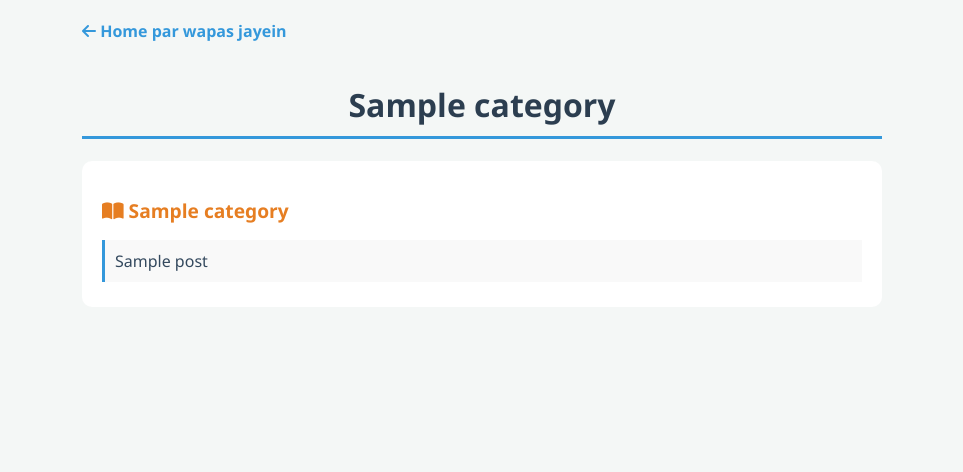
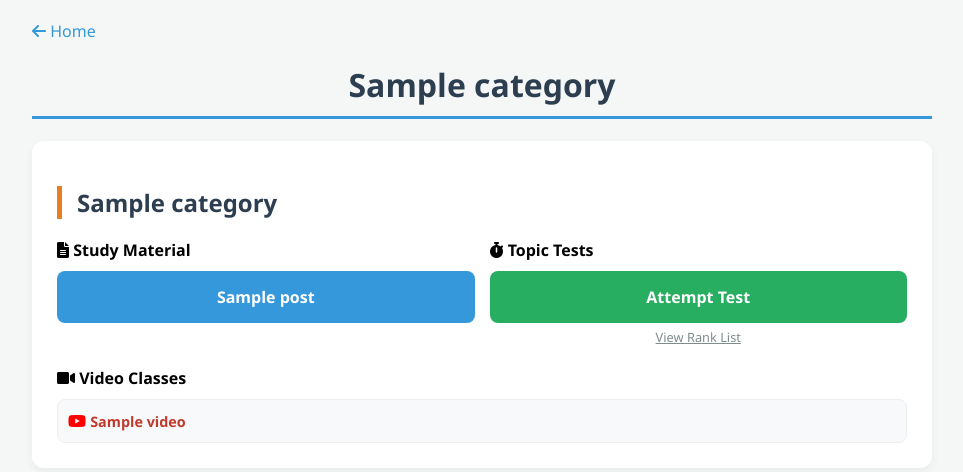
Before and after one commit to cognitoias-droid/UPSC-Web-App, a Flask app: template templates/category_view.html in a window 1280 px wide. Shown: the top 472 px of the page, without its empty margins (158-1121 px from the left). Run offline with Flask 3, Linux system fonts and the light colour scheme; the template is opened without the code that fills it: values that come from a table or form of the project are taken from there, others are empty; tables that the repository leaves empty hold one stand-in row (values such as "Sample post").

Commit message:
Update category_view.html

```diff
--- a/templates/category_view.html
+++ b/templates/category_view.html
@@ -7,28 +7,55 @@
     <link rel="stylesheet" href="https://cdnjs.cloudflare.com/ajax/libs/font-awesome/6.0.0/css/all.min.css">
     <style>
         body { font-family: 'Segoe UI', sans-serif; background: #f4f7f6; margin: 0; padding: 20px; }
-        .container { max-width: 800px; margin: auto; }
+        .container { max-width: 900px; margin: auto; }
         h1 { color: #2c3e50; text-align: center; border-bottom: 3px solid #3498db; padding-bottom: 10px; }
-        .sub-cat-section { background: white; margin: 20px 0; padding: 20px; border-radius: 10px; shadow: 0 2px 5px rgba(0,0,0,0.1); }
-        h2 { color: #e67e22; font-size: 1.2rem; }
-        .post-link { display: block; padding: 10px; color: #34495e; text-decoration: none; border-left: 3px solid #3498db; margin: 5px 0; background: #f9f9f9; transition: 0.3s; }
-        .post-link:hover { background: #3498db; color: white; padding-left: 20px; }
-        .back-btn { display: inline-block; margin-bottom: 20px; color: #3498db; text-decoration: none; font-weight: bold; }
+        .sub-cat-section { background: white; margin: 20px 0; padding: 25px; border-radius: 12px; box-shadow: 0 4px 10px rgba(0,0,0,0.05); }
+        h2 { color: #2c3e50; border-left: 5px solid #e67e22; padding-left: 15px; margin-bottom: 20px; }
+
+        .grid-section { display: grid; grid-template-columns: 1fr 1fr; gap: 15px; margin-top: 15px; }
+        .action-card { padding: 15px; border-radius: 8px; text-decoration: none; color: white; text-align: center; font-weight: bold; transition: 0.3s; }
+        .bg-blue { background: #3498db; } .bg-green { background: #27ae60; } .bg-red { background: #e74c3c; }
+        .action-card:hover { opacity: 0.8; transform: translateY(-3px); }
+
+        .video-box { background: #f8f9fa; padding: 10px; border-radius: 8px; margin-top: 10px; border: 1px solid #eee; }
+        .video-link { color: #c0392b; text-decoration: none; font-size: 0.9rem; font-weight: bold; }
     </style>
 </head>
 <body>
     <div class="container">
-        <a href="/" class="back-btn"><i class="fas fa-arrow-left"></i> Home par wapas jayein</a>
+        <a href="/" style="text-decoration: none; color: #3498db;"><i class="fas fa-arrow-left"></i> Home</a>
         <h1>{{ category.name }}</h1>
 
         {% for sub in category.subcategories %}
         <div class="sub-cat-section">
-            <h2><i class="fas fa-book-open"></i> {{ sub.name }}</h2>
-            <div class="post-list">
-                {% for post in sub.posts %}
-                <a href="/post/{{ post.id }}" class="post-link">{{ post.title }}</a>
+            <h2>{{ sub.name }}</h2>
+
+            <div class="grid-section">
+                <div>
+                    <h4 style="margin: 0 0 10px 0;"><i class="fas fa-file-alt"></i> Study Material</h4>
+                    {% for post in sub.posts %}
+                    <a href="/post/{{ post.id }}" class="action-card bg-blue" style="display:block; margin-bottom:5px;">{{ post.title }}</a>
+                    {% endfor %}
+                </div>
+
+                <div>
+                    <h4 style="margin: 0 0 10px 0;"><i class="fas fa-stopwatch"></i> Topic Tests</h4>
+                    {% for quiz in sub.quizzes %}
+                    <a href="/take_test/{{ quiz.id }}" class="action-card bg-green" style="display:block; margin-bottom:5px;">Attempt Test</a>
+                    <a href="/rankings/{{ quiz.id }}" style="font-size: 0.8rem; color: #7f8c8d; display:block; text-align:center;">View Rank List</a>
+                    {% endfor %}
+                </div>
+            </div>
+
+            <div style="margin-top: 20px;">
+                <h4 style="margin-bottom: 10px;"><i class="fas fa-video"></i> Video Classes</h4>
+                {% for video in sub.videos %}
+                <div class="video-box">
+                    <i class="fab fa-youtube" style="color:red;"></i>
+                    <a href="{{ video.url }}" target="_blank" class="video-link">{{ video.title }}</a>
+                </div>
                 {% else %}
-                <p style="color: #95a5a6; font-style: italic;">Is section mein abhi koi notes nahi hain.</p>
+                <p style="color: #999; font-size: 0.8rem;">Is topic par abhi koi video nahi hai.</p>
                 {% endfor %}
             </div>
         </div>
```
